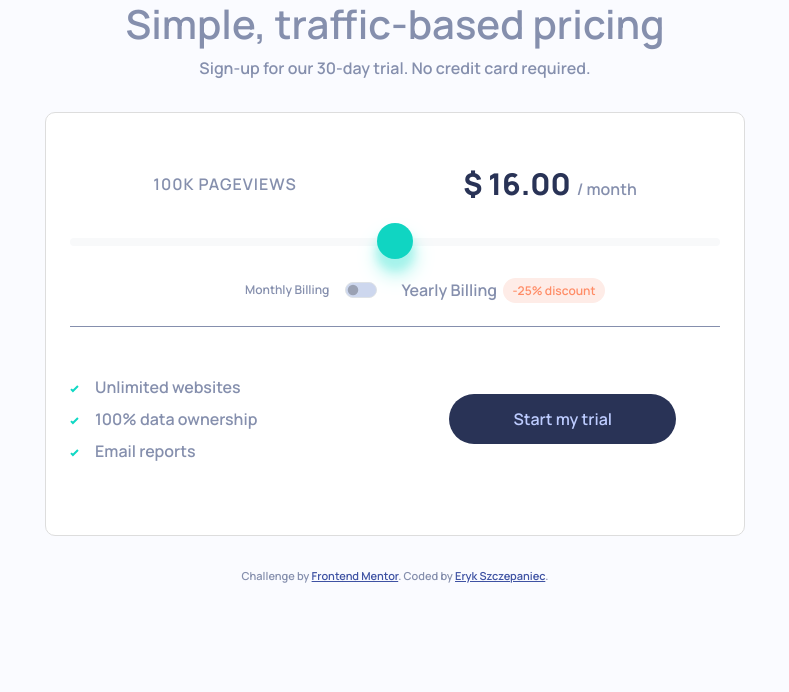
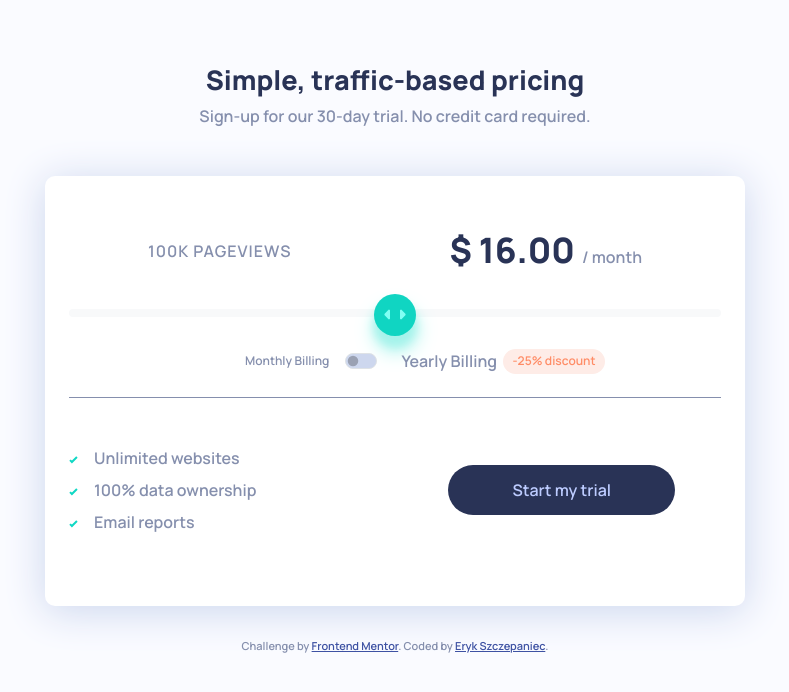
Before and after one commit to szczepanieceryk/Frontend-Mentor-interactive-pricing-component, a React (Create React App) app: page / in a window 1280 px wide. Shown: the top 692 px of the page, without its empty margins (245-1034 px from the left). Built offline with nearby package versions, Linux system fonts and the light colour scheme.

Commit message:
add class names to Header elements and style them

```diff
--- a/src/App.css
+++ b/src/App.css
@@ -24,12 +24,27 @@ body {
 }
 
 .app-wrapper {
-  margin: 0 auto;
+  margin: 4em auto 0;
   width: 100%;
   max-width: 1000px;
   text-align: center;
   color: var(--grayish-blue);
   background-color: var(--very-pale-blue);
+}
+
+/* Header styles */
+.header-wrapper {
+  margin-bottom: 3em;
+}
+.app-title {
+  font-size: 25px;
+  font-weight: bold;
+  color: var(--dark-desaturated-blue);
+}
+
+.app-banner {
+  /* max-width: ; */
+  max-width: 200px;
 }
 
 /* pricing compoenent */
@@ -44,10 +59,10 @@ body {
   padding: 1.5em;
   width: 95%;
   max-width: 700px;
-  border: 1px solid #ddd;
+  /* border: 1px solid #ddd; */
   border-radius: 10px;
   background-color: var(--white);
-  /* box-shadow: 0px 5px 5px 10px #000000; */
+  box-shadow: 0px 5px 40px 1px var(--light-grayish-blue);
 }
 .page-views-desktop-display {
   display: none;
@@ -60,24 +75,22 @@ body {
 
 input[type="range"]::-webkit-slider-thumb {
   -webkit-appearance: none;
-  height: 36px;
-  width: 36px;
+  height: 42px;
+  width: 42px;
   border-radius: 50%;
   border: none;
   background-color: var(--strong-cyan);
   cursor: pointer;
   margin-top: -15px;
   box-shadow: 1px 15px 20px var(--soft-cyan), 0px 10px 10px var(--soft-cyan);
-  /* background-position: center;
   background: url(../src//images/icon-slider.svg);
-  background-repeat: no-repeat; */
-  /*
-  background-color: transparent; */
+  background-repeat: no-repeat;
+  background-color: var(--strong-cyan);
+  background-position: center;
 }
 
 input[type="range"]::-webkit-slider-runnable-track {
   cursor: pointer;
-  /* background-color: #ddd; */
 }
 
 /* input[type="range"] {
@@ -97,6 +110,8 @@ input[type="range"]::-webkit-slider-runnable-track {
 }
 
 .form-check-input {
+  /* width: 55px;
+  height: 25px; */
   cursor: pointer;
   background-color: var(--light-grayish-blue);
 }
@@ -168,6 +183,9 @@ input[type="range"]::-webkit-slider-runnable-track {
 }
 
 @media screen and (min-width: 1200px) {
+  .app-title {
+    font-size: 27px;
+  }
   .page-views-mobile-display,
   .pricing-mobile-disaply {
     display: none;
@@ -176,6 +194,10 @@ input[type="range"]::-webkit-slider-runnable-track {
     display: flex;
     align-items: center;
     justify-content: space-around;
+  }
+
+  .pricing-value {
+    font-size: 35px;
   }
 
   .billing-label-yearly::after {
--- a/src/Layouts/Header.js
+++ b/src/Layouts/Header.js
@@ -1,8 +1,10 @@
 const Header = () => {
   return (
     <div className="header-wrapper">
-      <h1>Simple, traffic-based pricing</h1>
-      <span>Sign-up for our 30-day trial. No credit card required.</span>
+      <h1 className="app-title">Simple, traffic-based pricing</h1>
+      <span className="app-banner">
+        Sign-up for our 30-day trial. No credit card required.
+      </span>
     </div>
   );
 };
```
Also changed, not shown: src/Components/PricingComponent.js (+9 -0 lines).
